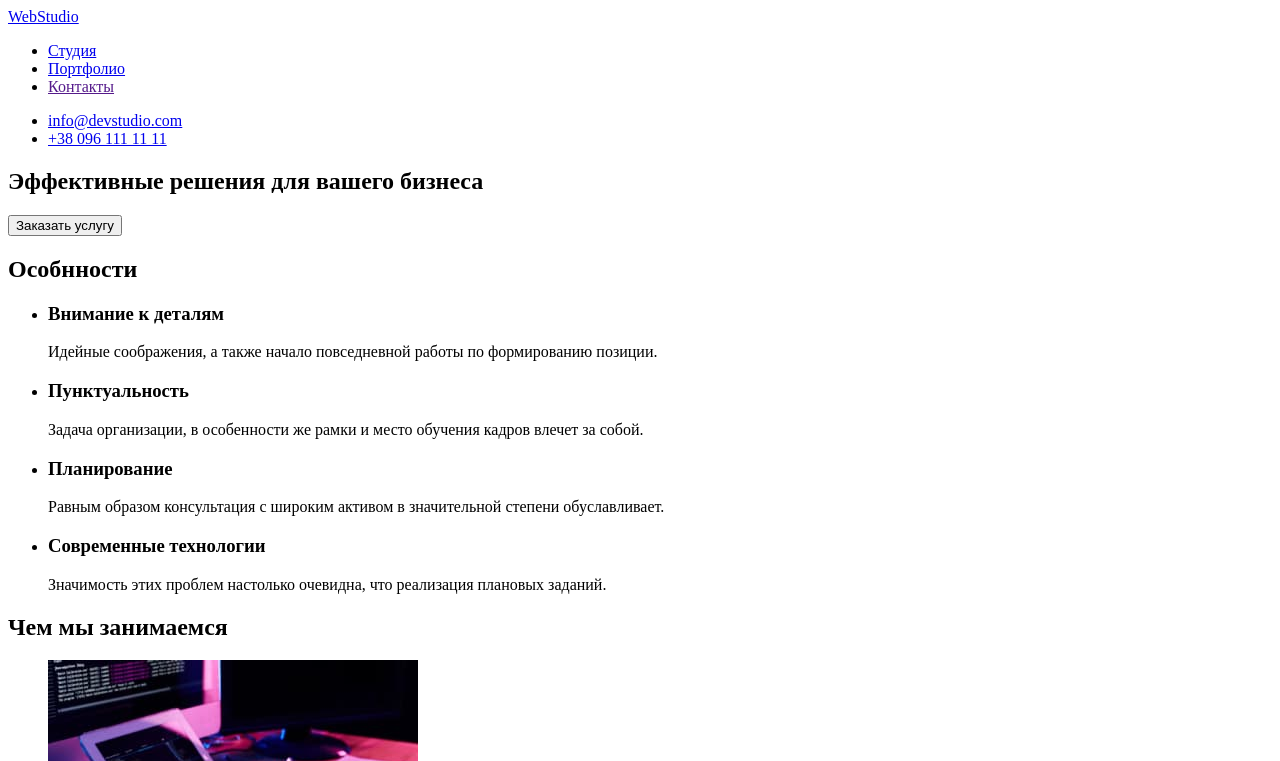
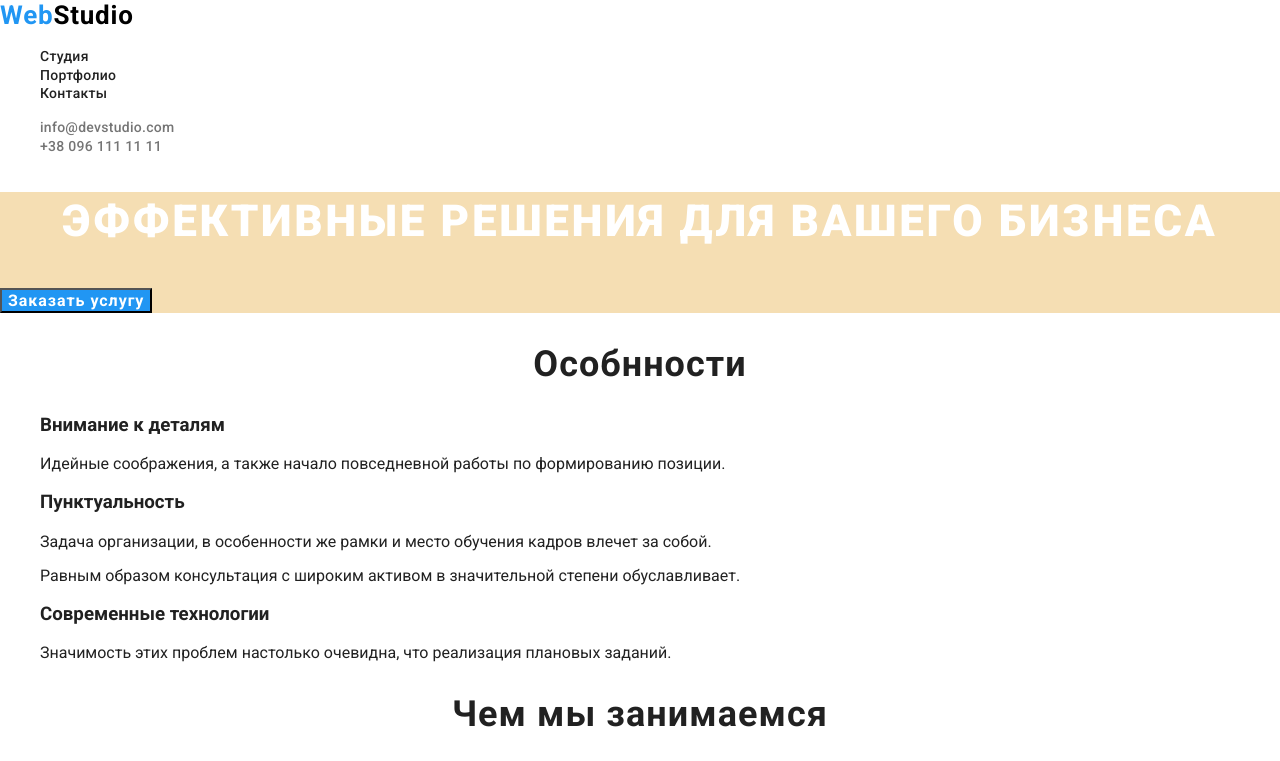
Before and after one commit to AnnaChyzhyk/goit-markup-hw-02, a plain HTML site: page index.html in a window 1280 px wide. Shown: the top 761 px of the page. Drawn offline with nearby package versions, Linux system fonts and the light colour scheme.

Commit message:
basic changes

```diff
--- /dev/null
+++ b/css/styles.css
@@ -0,0 +1,87 @@
+:root{
+    --primary-text-color:  #212121;
+    --secondary-text-color: #757575;
+    --acent-text-color: #2196F3;
+    --header-text-color: #FFFFFF;
+    --logo-text-color: #000000;
+}
+
+body{
+    font-family: 'Roboto', sans-serif;
+    color: var(--primary-text-color);
+    font-style: normal;
+}
+/* Шапка макета */
+ul{
+    list-style: none;
+}
+.decoration{
+    text-decoration: none;
+}
+.current{
+    color: var(--acent-text-color);
+}
+.logo{
+    color: var(--logo-text-color);
+    font-weight: 700;
+    font-size: 26px;
+    line-height: 1.2;
+    letter-spacing: 0.03em;
+}
+.web{
+    color: var(--acent-text-color);
+}
+.site-nav .link{
+    color: var(--primary-text-color);
+    font-weight: 500;
+    font-size: 14px;
+    line-height: 16px;
+    letter-spacing: 0.02em;
+}
+.auht-nav .nav{
+    color: var(--secondary-text-color);
+    font-weight: 500;
+    font-size: 14px;
+    line-height: 16px;
+    letter-spacing: 0.02em;
+}
+.site-nav .link:hover,
+.site-nav .link:focus{
+    color: var(--acent-text-color);
+}
+.auht-nav .nav:hover,
+.auht-nav .nav.nav:focus{
+    color: var(--acent-text-color);
+}
+/* блок герой */
+.main-title{
+    background-color: wheat;
+}
+.title-text{
+    color: var(--header-text-color);
+    font-weight: 900;
+    font-size: 44px;
+    line-height: 1.36;
+    text-align: center;
+    letter-spacing: 0.06em;
+    text-transform: uppercase;
+}
+.hero-buton{
+    background-color: var(--acent-text-color);
+    color: var(--header-text-color);
+    font-weight: 700;
+    font-size: 16px;
+    line-height: 1.2;
+    align-items: center;
+    text-align: center;
+    letter-spacing: 0.06em;
+
+}
+/* Блок наша особенность */
+.section-title{
+font-weight:700;
+font-size: 36px;
+line-height: 42px;
+text-align: center;
+letter-spacing: 0.03em;
+}
--- a/index.html
+++ b/index.html
@@ -4,63 +4,67 @@
     <meta charset="UTF-8" />
     <meta http-equiv="X-UA-Compatible" content="IE=edge" />
     <meta name="viewport" content="width=device-width, initial-scale=1.0" />
+    <link href="https://cdnjs.cloudflare.com/ajax/libs/modern-normalize/1.1.0/modern-normalize.min.css" rel="stylesheet">
+    <link rel="preconnect" href="https://fonts.googleapis.com">
+    <link rel="preconnect" href="https://fonts.gstatic.com" crossorigin>
+    <link href="https://fonts.googleapis.com/css2?family=Raleway:wght@700&family=Roboto:wght@400;500;700;900&display=swap" rel="stylesheet">
     <title>Document</title>
+    <link rel="stylesheet" href="./css/styles.css">
   </head>
   <body>
     <!-- Шапка макета -->
-    <header>
+    <header class="page-header">
       <nav>
-        <a href="/"> WebStudio </a>
+        <a href="/" class="logo decoration" > <span class="web">Web</span>Studio </a>
 
-        <ul>
-          <li><a href="./index.html">Студия</a></li>
-          <li><a href="./portfolio.html">Портфолио</a></li>
-          <li><a href="">Контакты</a></li>
+        <ul class="site-nav">
+          <li><a href="./index.html" class="link decoration current">Студия</a></li>
+          <li><a href="./portfolio.html"class="link decoration current">Портфолио</a></li>
+          <li><a href=""class="link decoration current">Контакты</a></li>
         </ul>
       </nav>
 
-      <ul>
-        <li><a href="mailto:info@devstudio.com">info@devstudio.com</a></li>
-        <li><a href="tel:+380961111111">+38 096 111 11 11</a></li>
+      <ul class="auht-nav">
+        <li><a href="mailto:info@devstudio.com"  class="nav decoration">info@devstudio.com</a></li>
+        <li><a href="tel:+380961111111" class="nav decoration">+38 096 111 11 11</a></li>
       </ul>
     </header>
     <!-- Блок герой -->
     <main>
 
-        <section>
-          <h1>Эффективные решения для вашего бизнеса</h1>
-          <button type="button">Заказать услугу</button>
+        <section class="main-title">
+          <h1 class="title-text">Эффективные решения для вашего бизнеса</h1>
+          <button type="button" class="hero-buton">Заказать услугу</button>
         </section>
 
       <!-- Блок наша особенность -->
-      <section>
-        <h2>Особнности</h2>
+      <section class="section">
+        <h2 class="section-title">Особнности</h2>
         <ul>
           <li>
             <h3>Внимание к деталям</h3>
             <p>Идейные соображения, а также начало повседневной работы по формированию позиции.</p>
           </li>
           <li>
-            <h3>Пунктуальность</h3>
+            <h3 >Пунктуальность</h3>
             <p>
               Задача организации, в особенности же рамки и место обучения кадров влечет за собой.
             </p>
           </li>
           <li>
-            <h3>Планирование</h3>
             <p>
               Равным образом консультация с широким активом в значительной степени обуславливает.
             </p>
           </li>
           <li>
-            <h3>Современные технологии</h3>
+            <h3 >Современные технологии</h3>
             <p>Значимость этих проблем настолько очевидна, что реализация плановых заданий.</p>
           </li>
         </ul>
       </section>
       <!-- Блок Чем мы занимаемся -->
-      <section>
-        <h2>Чем мы занимаемся</h2>
+      <section class="section">
+        <h2 class="section-title">Чем мы занимаемся</h2>
         <ul>
           <li><img src="./images/box_1.jpg" alt="пример работы" width="370" /></li>
           <li><img src="./images/box_2.jpg" alt="пример работы" width="370" /></li>
@@ -68,27 +72,27 @@
         </ul>
       </section>
       <!-- Наша команда -->
-      <section>
-        <h2>Наша команда</h2>
+      <section class="section">
+        <h2 class="section-title">Наша команда</h2>
         <ul>
           <li>
             <img src="./images/product_designer.jpg" alt="дизайнер" width="270" height="260" />
-            <h3>Игорь Демьяненко</h3>
+            <h3 class="section-title">Игорь Демьяненко</h3>
             <p lang="en">Product Designer</p>
           </li>
           <li>
             <img src="./images/frontend_developer.jpg" alt="разрабочик" width="270" height="260" />
-            <h3>Ольга Репина</h3>
+            <h3 class="section-title">Ольга Репина</h3>
             <p lang="en">Frontend Developer</p>
           </li>
           <li>
             <img src="./images/marketing.jpg" alt="маркетолог" width="270" height="260" />
-            <h3>Николай Тарасов</h3>
+            <h3 class="section-title">Николай Тарасов</h3>
             <p lang="en">Marketing</p>
           </li>
           <li>
             <img src="./images/ul_designer.jpg" alt="дизайнер" width="270" height="260" />
-            <h3>Михаил Ермаков</h3>
+            <h3 class="section-title">Михаил Ермаков</h3>
             <p lang="en">UI Designer</p>
           </li>
         </ul>
```
Also changed, not shown: portfolio.html (+14 -9 lines).
